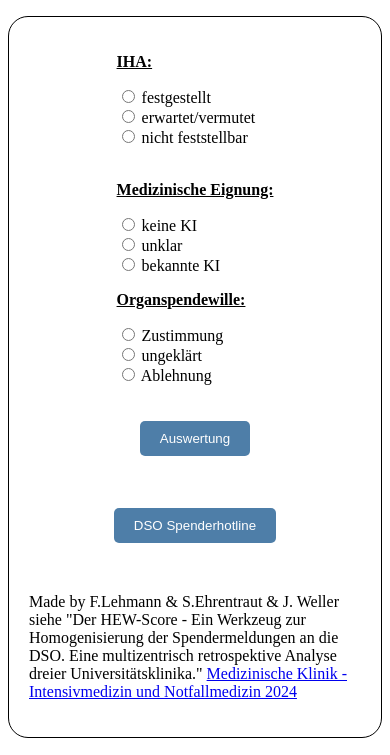
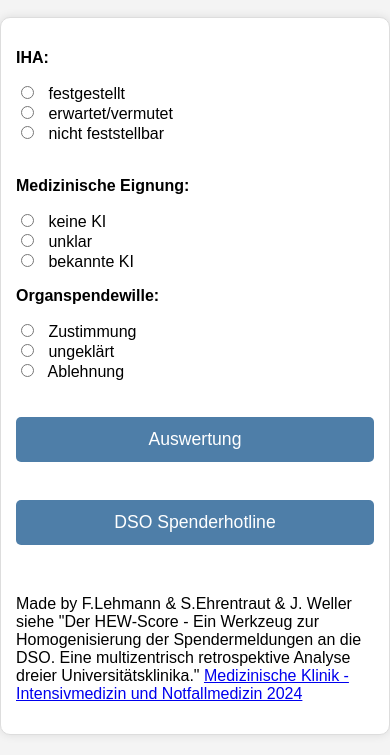
Before and after one commit to StefanEhrentraut/HEW-Score, a plain HTML site: page index.html in a window 390 px wide. Shown: the part 201-956 px from the top of the page. Drawn offline with Linux system fonts and the light colour scheme.

Commit message:
Update index.html
Graphische Anpassungen für bessere Lesbarkeit z.b. auf Mobiltelefonen

```diff
--- a/index.html
+++ b/index.html
@@ -1,32 +1,102 @@
 <!DOCTYPE html>
-<html>
+<html lang="de">
   <head>
+	   <meta charset="UTF-8">
+	  <meta name="viewport" content="width=device-width, initial-scale=1.0">
+	    <title>Hirnfunktionsausfall-Eignung-Wille (HEW)-Score</title>
 	<style>
+  	  /* Globale Schriftarten und Basis-Layout */
+      body {
+        font-family: Arial, sans-serif;
+        margin: 0;
+        padding: 0;
+        background-color: #f4f4f4;
+      }
+
+      /* Container für den Rechner */
       #calculator {
+        max-width: 600px; /* Maximale Breite */
+        margin: 20px auto;
+        padding: 20px;
+        background-color: white;
+        border: 1px solid #ddd;
+        border-radius: 10px;
+        box-shadow: 0 0 10px rgba(0, 0, 0, 0.1);
+        box-sizing: border-box;
+      }
+
+      /* Flexbox-Layout für die Eingabefelder */
+      .section {
         display: flex;
         flex-direction: column;
-    	align-items: center;
-    	border: 1px solid black;
-    	border-radius: 20px;
-    	padding: 20px;
+        margin-bottom: 20px;
       }
-  	strong {
-    	font-weight: bold;
-    	text-decoration: underline;
+
+      .section p {
+        margin: 10px 0;
+        font-size: 1.1em;
       }
+
+      /* Anpassungen für die Eingabefelder */
+      input[type="radio"] {
+        margin-right: 10px;
+      }
+
       /* Stil für den Auswertungsbutton */
       button {
-    	background-color: #4e7ea8; /* Diskretes Blau */
-    	color: white; /* Weißer Text */
-    	padding: 10px 20px; /* Innenabstand */
-    	border: none; /* Keine Rahmen */
-    	border-radius: 5px; /* Abgerundete Ecken */
-    	cursor: pointer; /* Zeigerzeichen beim Überfahren */
-    	transition: background-color 0.3s; /* Animierter Farbübergang */
+        background-color: #4e7ea8;
+        color: white;
+        padding: 12px 20px;
+        border: none;
+        border-radius: 5px;
+        cursor: pointer;
+        font-size: 1em;
+        transition: background-color 0.3s;
+        width: 100%;
+        box-sizing: border-box;
       }
-  	/* Hovern-Effekt für den Button */
+
       button:hover {
-    	background-color: #345d7e; /* Dunkleres Blau beim Überfahren */
+        background-color: #345d7e;
+      }
+
+      /* Responsives Design: für kleinere Geräte (z.B. Smartphones) */
+      @media (max-width: 600px) {
+        #calculator {
+          padding: 15px;
+        }
+
+        button {
+          font-size: 1.1em;
+        }
+
+        .section p {
+          font-size: 1em;
+        }
+      }
+
+      /* Stil für das Ergebnis */
+      #result {
+        margin-top: 20px;
+        font-weight: bold;
+        font-size: 1.2em;
+      }
+
+      /* Stil für den Footer */
+      footer {
+        text-align: center;
+        font-size: 0.9em;
+        margin-top: 30px;
+        color: #666;
+      }
+
+      footer a {
+        color: #4e7ea8;
+        text-decoration: none;
+      }
+
+      footer a:hover {
+        text-decoration: underline;
       }
 	</style>
   </head>
```
Lines whose indentation alone changed are shown as unchanged.
